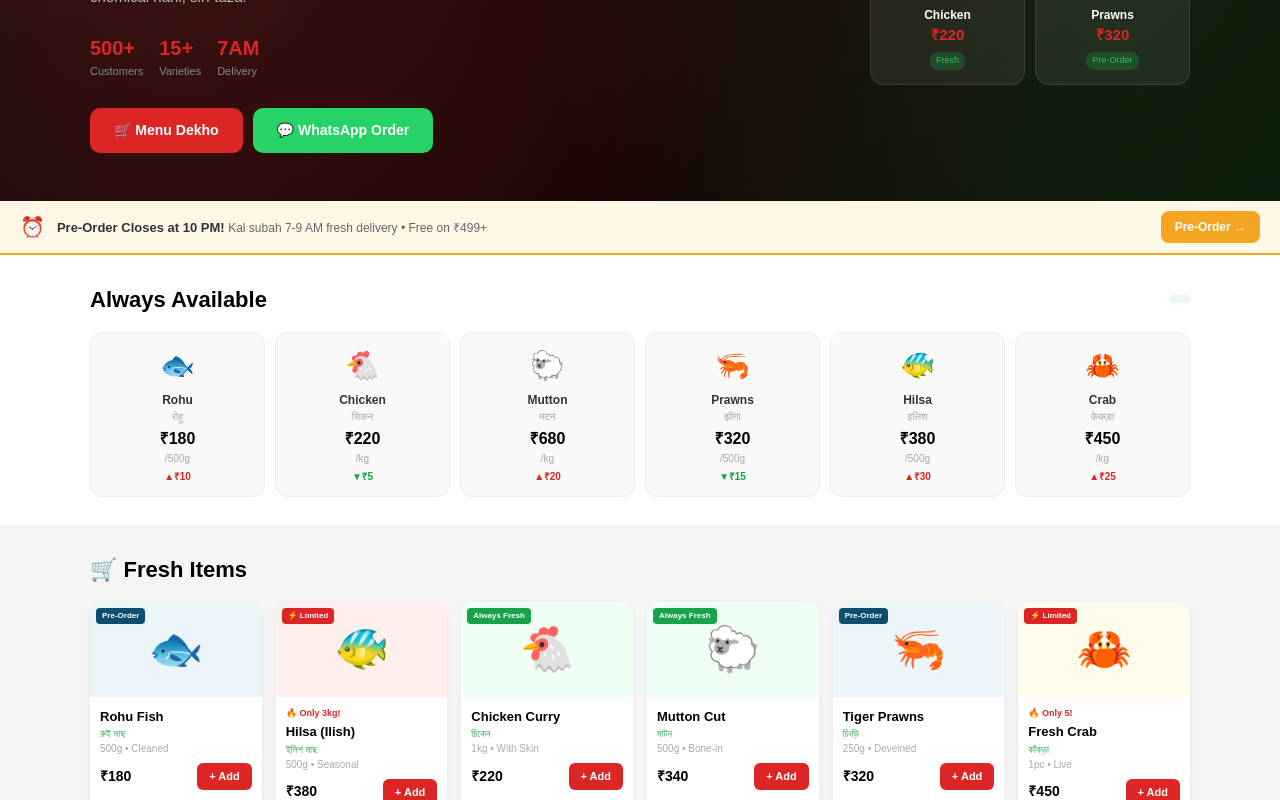
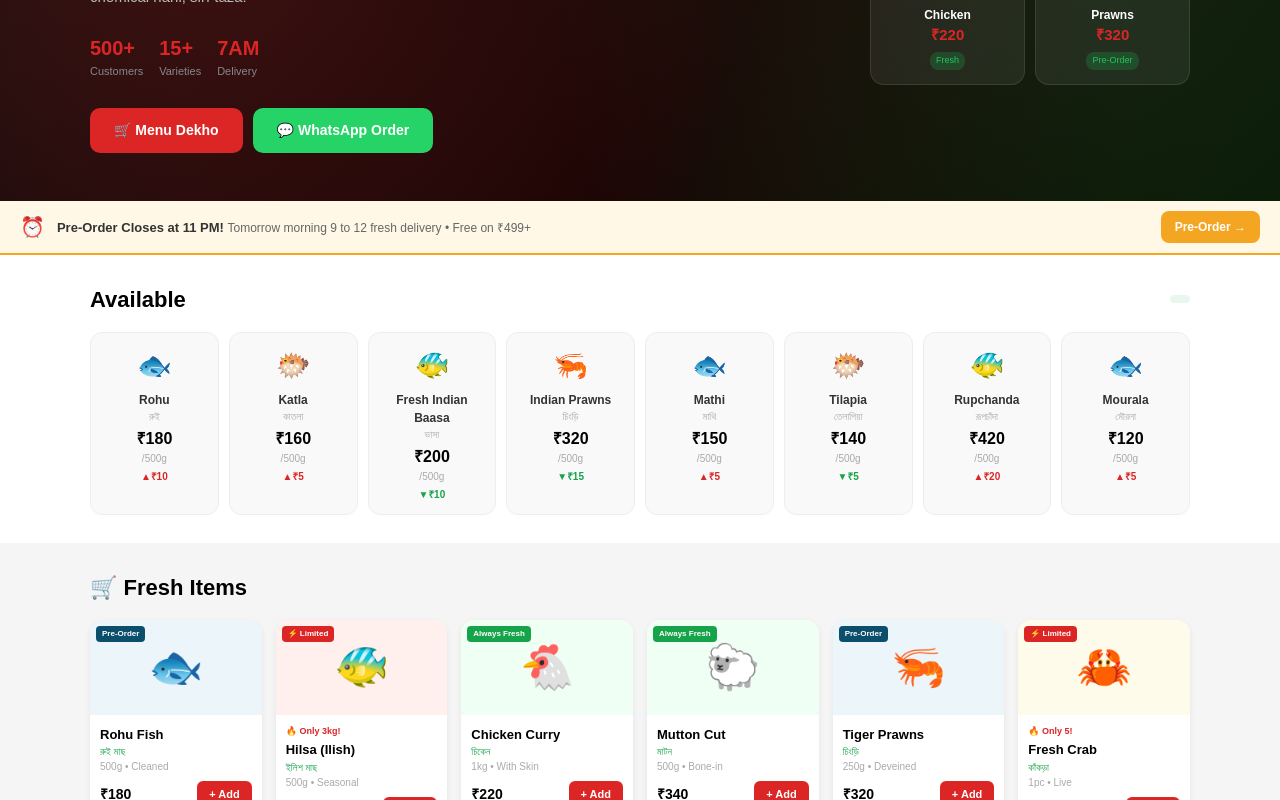
Before and after one commit to kumoranjandas-fishon/fission, a Next.js app: page / in a window 1280 px wide. Shown: the part 488-1288 px from the top of the page. Built offline with nearby package versions, Linux system fonts and the light colour scheme.

Commit message:
Update timings and fish items

```diff
--- a/app/page.tsx
+++ b/app/page.tsx
@@ -141,7 +141,7 @@ border: i===0 ? 'none' : '1.5px solid #eee',
 <div style={{maxWidth:'1100px',margin:'0 auto',position:'relative',zIndex:2,display:'flex',alignItems:'center',justifyContent:'space-between',gap:'32px',flexWrap:'wrap'}}>
 <div style={{flex:'1',minWidth:'260px'}}>
 <div style={{display:'inline-block',background:'rgba(220,38,38,0.25)',border:'1px solid rgba(220,38,38,0.5)',padding:'5px 14px',borderRadius:'20px',marginBottom:'16px'}}>
-<span style={{color:'#ffaaaa',fontSize:'12px',fontWeight:'bold'}}>⏰ ORDER BY 10 PM — FRESH TOMORROW</span>
+<span style={{color:'#ffaaaa',fontSize:'12px',fontWeight:'bold'}}>⏰ ORDER BY 11 PM — FRESH TOMORROW</span>
 </div>
 <h1 style={{color:'white',fontSize:'clamp(28px,4vw,50px)',fontWeight:900,margin:'0 0 14px',lineHeight:1.2}}>
               Fresh Fish<br/>
@@ -189,8 +189,8 @@ border: i===0 ? 'none' : '1.5px solid #eee',
 <div style={{background:'#FFF8E7',borderBottom:'2px solid #F4A623',padding:'10px 20px',display:'flex',alignItems:'center',gap:'12px',flexWrap:'wrap'}}>
 <span style={{fontSize:'20px'}}>⏰</span>
 <div style={{flex:1}}>
-<span style={{fontWeight:'bold',fontSize:'13px',color:'#333'}}>Pre-Order Closes at 10 PM! </span>
-<span style={{fontSize:'12px',color:'#666'}}>Kal subah 7-9 AM fresh delivery • Free on ₹499+</span>
+<span style={{fontWeight:'bold',fontSize:'13px',color:'#333'}}>Pre-Order Closes at 11 PM! </span>
+<span style={{fontSize:'12px',color:'#666'}}>Tomorrow morning 9 to 12 fresh delivery • Free on ₹499+</span>
 </div>
 <a href="https://wa.me/918287000582?text=Pre-order karna hai" style={{background:'#F4A623',color:'white',textDecoration:'none',padding:'7px 14px',borderRadius:'8px',fontWeight:'bold',fontSize:'12px',whiteSpace:'nowrap'}}>
           Pre-Order →
@@ -200,17 +200,19 @@ border: i===0 ? 'none' : '1.5px solid #eee',
 <section style={{background:'white',padding:'28px 20px'}}>
 <div style={{maxWidth:'1100px',margin:'0 auto'}}>
 <div style={{display:'flex',justifyContent:'space-between',alignItems:'center',marginBottom:'16px'}}>
-<h2 style={{fontSize:'22px',fontWeight:900,margin:0}}>Always Available</h2>
+<h2 style={{fontSize:'22px',fontWeight:900,margin:0}}>Available</h2>
 <span style={{background:'#E8F8EE',color:'#16A34A',padding:'4px 10px',borderRadius:'20px',fontWeight:'bold',fontSize:'11px'}}></span>
 </div>
 <div style={{display:'grid',gridTemplateColumns:'repeat(auto-fit,minmax(120px,1fr))',gap:'10px'}}>
 {[
-              {n:'Rohu',h:'रोहू',p:'₹180',u:'/500g',e:'🐟',c:'▲₹10',up:true},
-              {n:'Chicken',h:'चिकन',p:'₹220',u:'/kg',e:'🐔',c:'▼₹5',up:false},
-              {n:'Mutton',h:'मटन',p:'₹680',u:'/kg',e:'🐑',c:'▲₹20',up:true},
-              {n:'Prawns',h:'झींगा',p:'₹320',u:'/500g',e:'🦐',c:'▼₹15',up:false},
-              {n:'Hilsa',h:'इलिश',p:'₹380',u:'/500g',e:'🐠',c:'▲₹30',up:true},
-              {n:'Crab',h:'केकड़ा',p:'₹450',u:'/kg',e:'🦀',c:'▲₹25',up:true},
+              {n:'Rohu',h:'রুই',p:'₹180',u:'/500g',e:'🐟',c:'▲₹10',up:true},
+              {n:'Katla',h:'কাতলা',p:'₹160',u:'/500g',e:'🐡',c:'▲₹5',up:true},
+              {n:'Fresh Indian Baasa',h:'ভাসা',p:'₹200',u:'/500g',e:'🐠',c:'▼₹10',up:false},
+              {n:'Indian Prawns',h:'চিংড়ি',p:'₹320',u:'/500g',e:'🦐',c:'▼₹15',up:false},
+              {n:'Mathi',h:'মাথি',p:'₹150',u:'/500g',e:'🐟',c:'▲₹5',up:true},
+              {n:'Tilapia',h:'তেলাপিয়া',p:'₹140',u:'/500g',e:'🐡',c:'▼₹5',up:false},
+              {n:'Rupchanda',h:'রূপচাঁদা',p:'₹420',u:'/500g',e:'🐠',c:'▲₹20',up:true},
+              {n:'Mourala',h:'মৌরলা',p:'₹120',u:'/500g',e:'🐟',c:'▲₹5',up:true},
             ].map(i=>(
 <div key={i.n} style={{background:'#f9f9f9',borderRadius:'12px',padding:'12px',textAlign:'center',border:'1.5px solid #eee'}}>
 <div style={{fontSize:'28px',marginBottom:'4px'}}>{i.e}</div>
```
